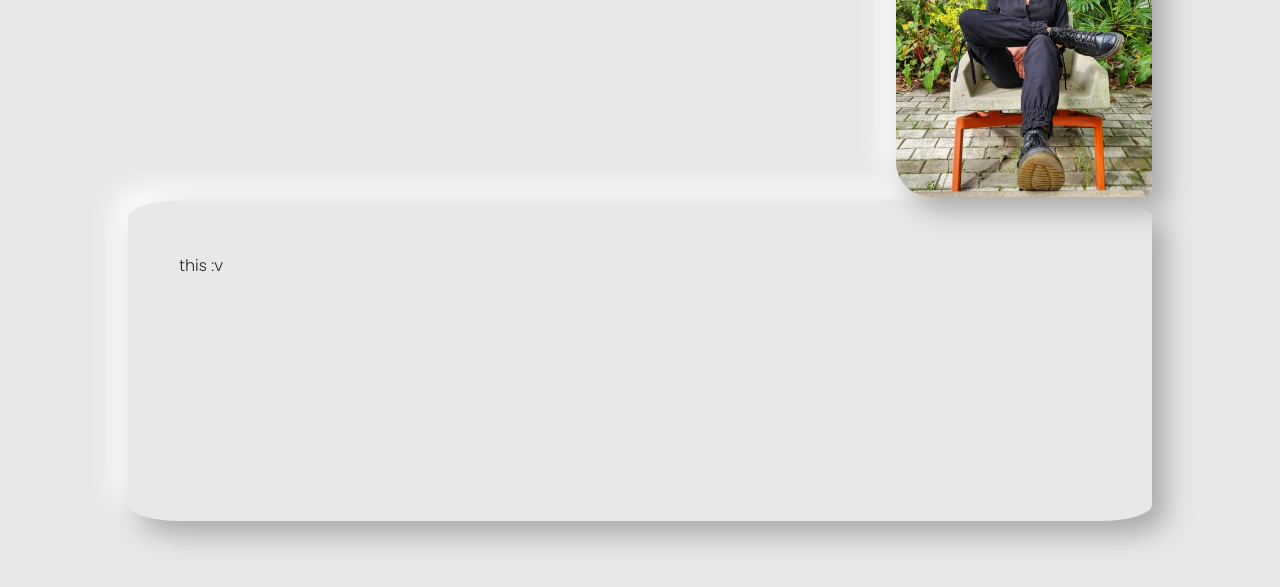
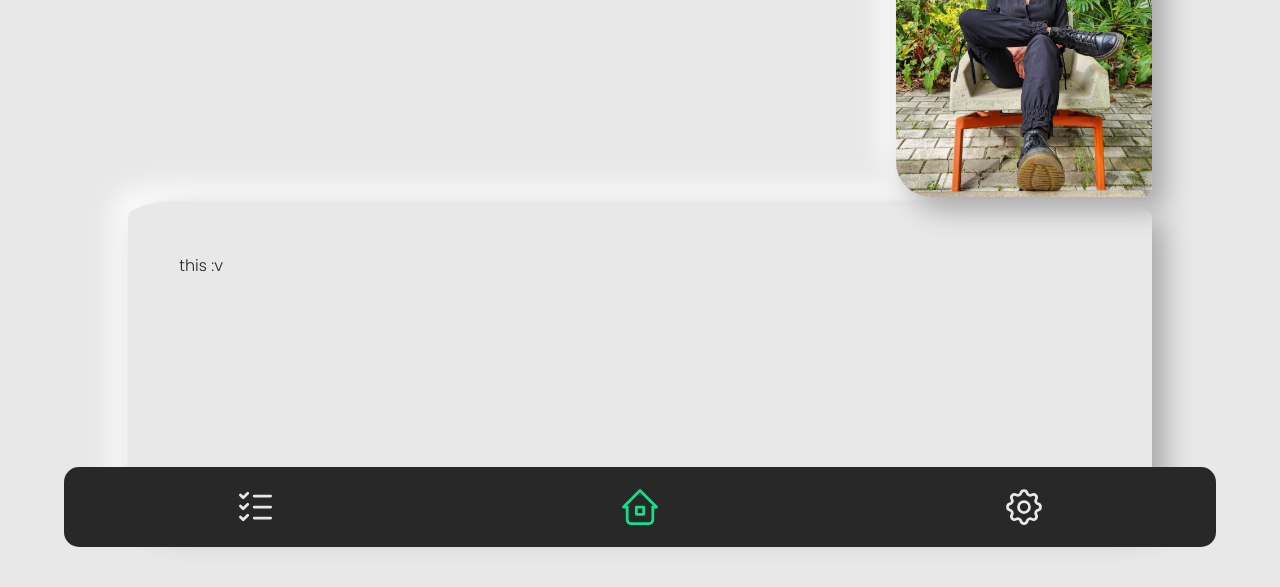
Before and after one commit to JulianG91012/NoteTrack, a plain HTML site: page index.html in a window 1280 px wide. Shown: the part 213-800 px from the top of the page. Drawn offline with Linux system fonts and the light colour scheme.

Commit message:
Navigation menu added

```diff
--- a/css/main.css
+++ b/css/main.css
@@ -20,26 +20,45 @@
     margin: 0;
     padding: 0;
     font-family: 'Poppins', sans-serif;
-    background-color: var(--white);
     color: var(--black);
     font-weight: 300;
 }
 .neumorph-effect{
     box-shadow:  13px 13px 28px #A7A7A7, -13px -13px 28px #ffffff;
 }
-/*
-.seccion {
-    border: 1px solid black;
-    width: 320px;
-    height: 600px;
-    box-sizing: border-box;
-} */
 .hide {
     display: none;
 }
 
+
+
+/* Nav section */
+nav{
+    background-color: var(--black);
+    position: fixed;
+    width: 90%;
+    height: 10%;
+    margin-left: 5%;
+    bottom: 5%;
+    border-radius: 15px;
+    display: flex;
+    justify-content: space-around;
+    align-content: center;
+    align-items: center;
+}
+.icon-non-active{
+    stroke: var(--white);
+}
+.icon-active{
+    stroke: var(--verde);
+}
+
+
+
+
 /* Main Section */
 .main-section{
+    background-color: var(--white);
     width: 100%;
     height: 100vh;
     padding: 10%;
--- a/index.html
+++ b/index.html
@@ -13,6 +13,28 @@
 
 </head>
 <body>
+    <nav>
+        <svg xmlns="http://www.w3.org/2000/svg" class="icon-non-active icon icon-tabler icon-tabler-list-check" width="44" height="44" viewBox="0 0 24 24" stroke-width="1.5" fill="none" stroke-linecap="round" stroke-linejoin="round">
+            <path stroke="none" d="M0 0h24v24H0z" fill="none"/>
+            <path d="M3.5 5.5l1.5 1.5l2.5 -2.5" />
+            <path d="M3.5 11.5l1.5 1.5l2.5 -2.5" />
+            <path d="M3.5 17.5l1.5 1.5l2.5 -2.5" />
+            <path d="M11 6l9 0" />
+            <path d="M11 12l9 0" />
+            <path d="M11 18l9 0" />
+        </svg>
+        <svg xmlns="http://www.w3.org/2000/svg" class="icon-active icon icon-tabler icon-tabler-home-2" width="44" height="44" viewBox="0 0 24 24" stroke-width="1.5" fill="none" stroke-linecap="round" stroke-linejoin="round">
+            <path stroke="none" d="M0 0h24v24H0z" fill="none"/>
+            <path d="M5 12l-2 0l9 -9l9 9l-2 0" />
+            <path d="M5 12v7a2 2 0 0 0 2 2h10a2 2 0 0 0 2 -2v-7" />
+            <path d="M10 12h4v4h-4z" />
+        </svg>
+        <svg xmlns="http://www.w3.org/2000/svg" class="icon-non-active icon icon-tabler icon-tabler-settings" width="44" height="44" viewBox="0 0 24 24" stroke-width="1.5" fill="none" stroke-linecap="round" stroke-linejoin="round">
+            <path stroke="none" d="M0 0h24v24H0z" fill="none"/>
+            <path d="M10.325 4.317c.426 -1.756 2.924 -1.756 3.35 0a1.724 1.724 0 0 0 2.573 1.066c1.543 -.94 3.31 .826 2.37 2.37a1.724 1.724 0 0 0 1.065 2.572c1.756 .426 1.756 2.924 0 3.35a1.724 1.724 0 0 0 -1.066 2.573c.94 1.543 -.826 3.31 -2.37 2.37a1.724 1.724 0 0 0 -2.572 1.065c-.426 1.756 -2.924 1.756 -3.35 0a1.724 1.724 0 0 0 -2.573 -1.066c-1.543 .94 -3.31 -.826 -2.37 -2.37a1.724 1.724 0 0 0 -1.065 -2.572c-1.756 -.426 -1.756 -2.924 0 -3.35a1.724 1.724 0 0 0 1.066 -2.573c-.94 -1.543 .826 -3.31 2.37 -2.37c1 .608 2.296 .07 2.572 -1.065z" />
+            <path d="M9 12a3 3 0 1 0 6 0a3 3 0 0 0 -6 0" />
+        </svg>
+    </nav>
     <section class="main-section">
         <div class="presentation-banner">
             <div class="text-presentation-banner">
@@ -26,6 +48,7 @@
         </div>
         <div class="main-calendar-widget neumorph-effect">
             A quien se le ocurrió este proyecto :'c
+
         </div>
     </section>
     <section class="seccion hide"></section>
```
